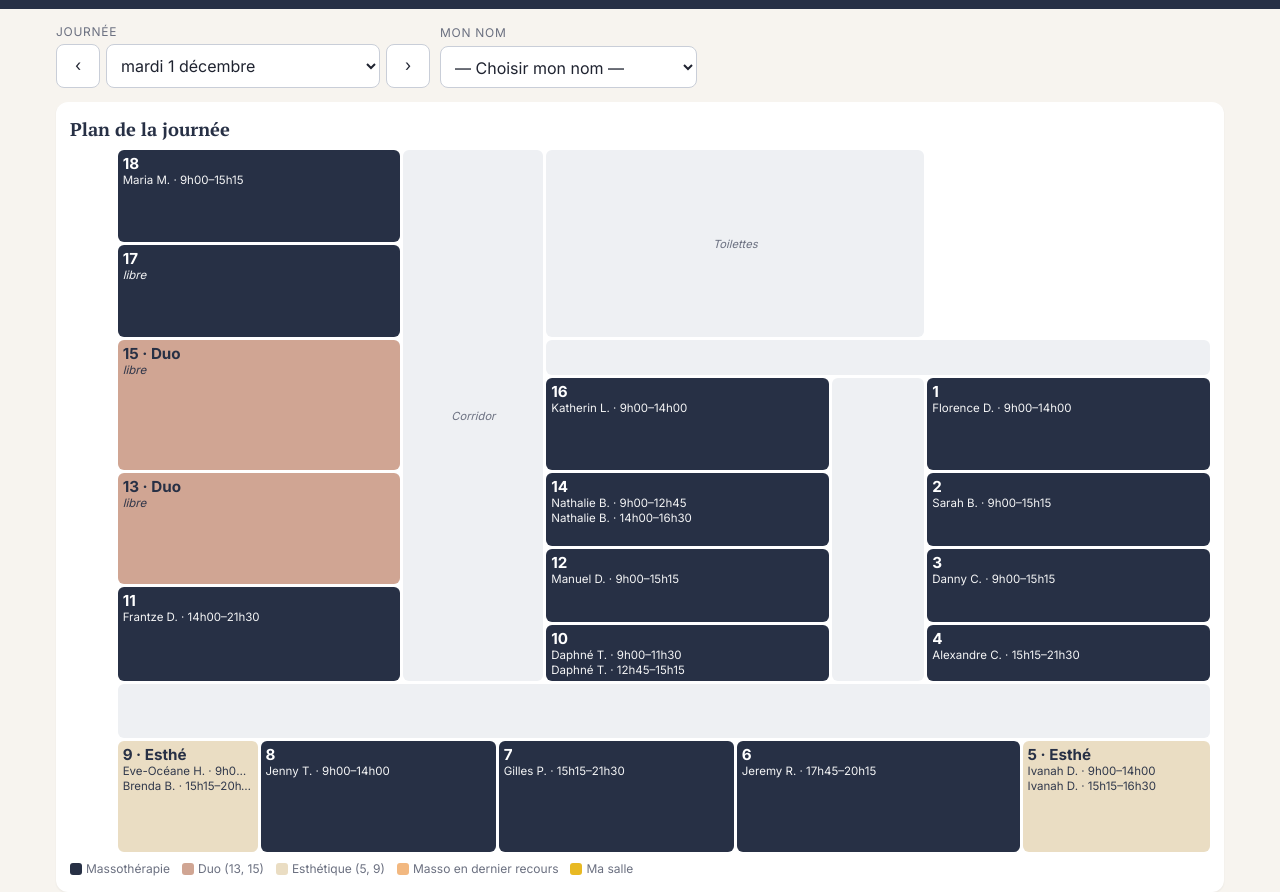
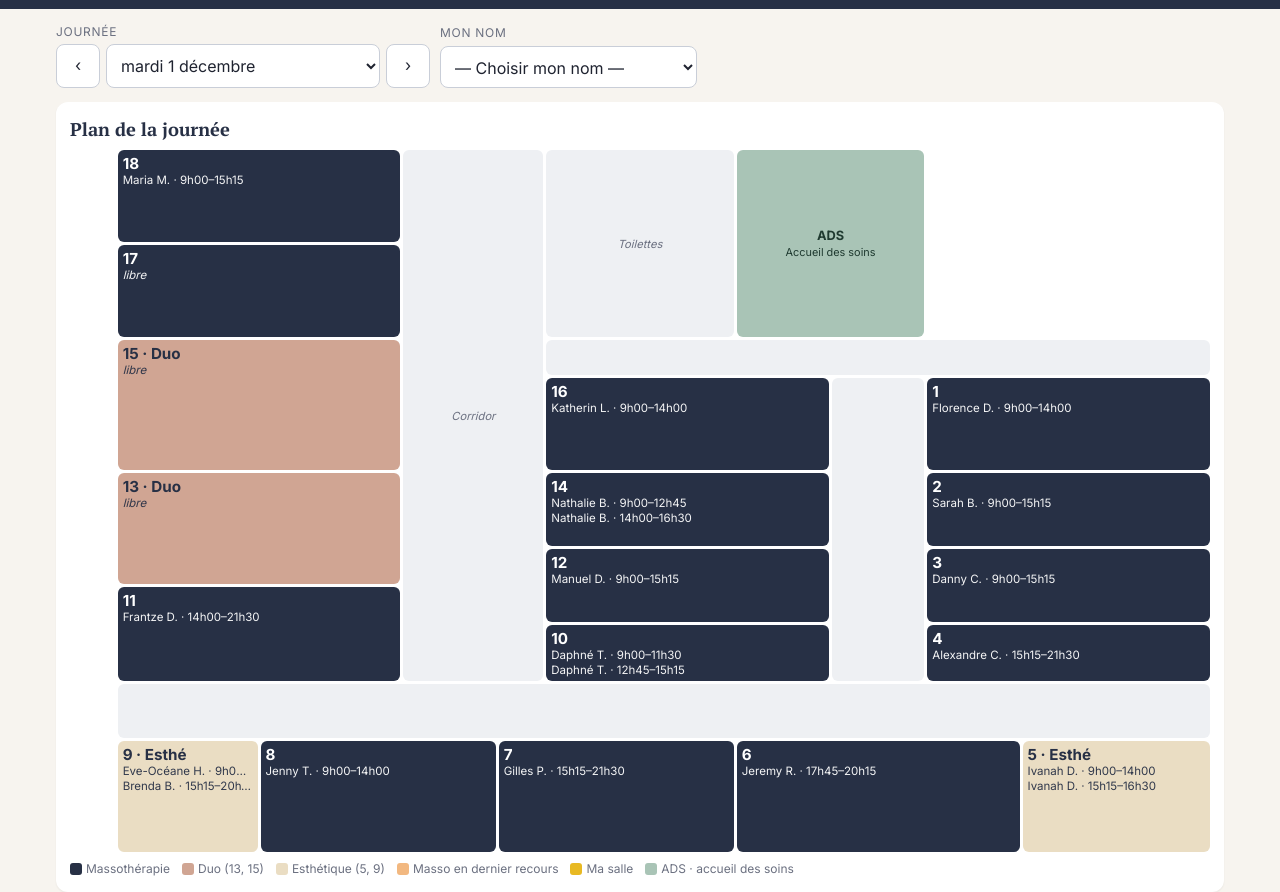
Before and after one commit to pilou1616/forena-salles, a plain HTML site: page index.html in a window 1280 px wide. Shown: the part 63-955 px from the top of the page. Drawn offline with Linux system fonts and the light colour scheme.

Commit message:
Plan : toilettes réduites, comptoir ADS (accueil des soins)
Co-Authored-By: Claude Opus 5.5 <noreply@anthropic.com>
Claude-Session: https://claude.ai/code/session_01QkBDEohCSLoSMXMGfCu7mN

```diff
--- a/index.html
+++ b/index.html
@@ -39,6 +39,8 @@ h2{font-family:"PT Serif",serif;color:var(--marine);margin:0 0 8px;font-size:1.1
 .salle .seg.r{background:var(--recours);color:#222;border-radius:3px;padding:0 3px;margin-top:1px}
 .salle.moi{outline:4px solid var(--moi);outline-offset:1px;box-shadow:0 0 0 7px rgba(232,185,35,.25)}
 .salle .seg.moi{background:var(--moi);color:#222;border-radius:3px;padding:0 3px;font-weight:700}
+.ads{border-radius:6px;background:#A9C4B6;color:#1f3a30;display:flex;flex-direction:column;align-items:center;justify-content:center;text-align:center;font-weight:700;font-size:.8rem;padding:4px}
+.ads small{font-weight:400;font-size:.68rem}
 .zone{border-radius:6px;background:var(--vide);color:var(--sub);font-size:.7rem;display:flex;align-items:center;justify-content:center;font-style:italic}
 .libre{opacity:.55;font-style:italic}
 /* grille */
@@ -71,7 +73,7 @@ td.moi{background:var(--moi)!important;color:#222!important;font-weight:700}
 <main>
   <section class="carte" id="moi" hidden></section>
   <section class="carte"><h2>Plan de la journée</h2><div class="plan-wrap"><div class="plan" id="plan"></div></div>
-    <div class="legende"><span><i style="background:var(--masso)"></i>Massothérapie</span><span><i style="background:var(--duo)"></i>Duo (13, 15)</span><span><i style="background:var(--esthe)"></i>Esthétique (5, 9)</span><span><i style="background:var(--recours)"></i>Masso en dernier recours</span><span><i style="background:var(--moi)"></i>Ma salle</span></div>
+    <div class="legende"><span><i style="background:var(--masso)"></i>Massothérapie</span><span><i style="background:var(--duo)"></i>Duo (13, 15)</span><span><i style="background:var(--esthe)"></i>Esthétique (5, 9)</span><span><i style="background:var(--recours)"></i>Masso en dernier recours</span><span><i style="background:var(--moi)"></i>Ma salle</span><span><i style="background:#A9C4B6"></i>ADS · accueil des soins</span></div>
   </section>
   <section class="carte"><h2>Heure par heure</h2><div class="grille-wrap" id="grille"></div></section>
   <div class="pied" id="pied"></div>
@@ -103,7 +105,7 @@ td.moi{background:var(--moi)!important;color:#222!important;font-weight:700}
     16:[11,13,6,5],14:[11,18,6,4],12:[11,22,6,4],10:[11,26,6,3],
     1:[19,13,6,5],2:[19,18,6,4],3:[19,22,6,4],4:[19,26,6,3],
     9:[2,32,3,6],8:[5,32,5,6],7:[10,32,5,6],6:[15,32,6,6],5:[21,32,4,6]};
-  const ZONES = [[8,1,3,28,'Corridor'],[11,1,8,10,'Toilettes'],[2,29,23,3,''],[11,11,14,2,''],[17,13,2,16,'']];
+  const ZONES = [[8,1,3,28,'Corridor'],[11,1,4,10,'Toilettes'],[2,29,23,3,''],[11,11,14,2,''],[17,13,2,16,'']];
   const court = n => { const p = n.split(' '); return p.length > 1 ? `${p[0]} ${p[1][0]}.` : n; };
 
   function rendre() {
@@ -129,6 +131,7 @@ td.moi{background:var(--moi)!important;color:#222!important;font-weight:700}
     // ---- plan
     const plan = $('plan'); plan.innerHTML = ''; let cible = null;
     ZONES.forEach(([x,y,w,hh,t]) => { const z = document.createElement('div'); z.className = 'zone'; z.style.gridColumn = `${x} / span ${w}`; z.style.gridRow = `${y} / span ${hh}`; z.textContent = t; plan.appendChild(z); });
+    { const a = document.createElement('div'); a.className = 'ads'; a.style.gridColumn = '15 / span 4'; a.style.gridRow = '1 / span 10'; a.innerHTML = 'ADS<small>Accueil des soins</small>'; plan.appendChild(a); }
     ALL.forEach((num, j) => {
       const [x,y,w,hh] = POS[num];
       const el = document.createElement('div');
```
